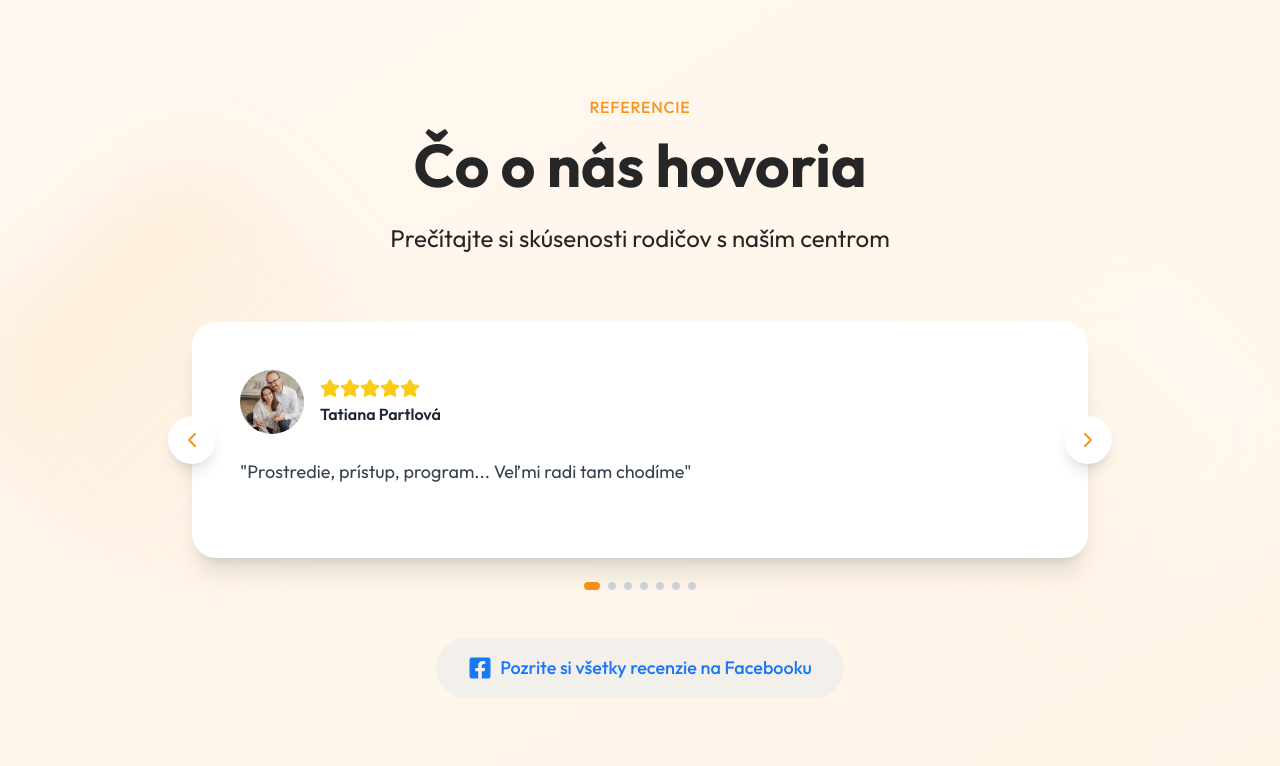
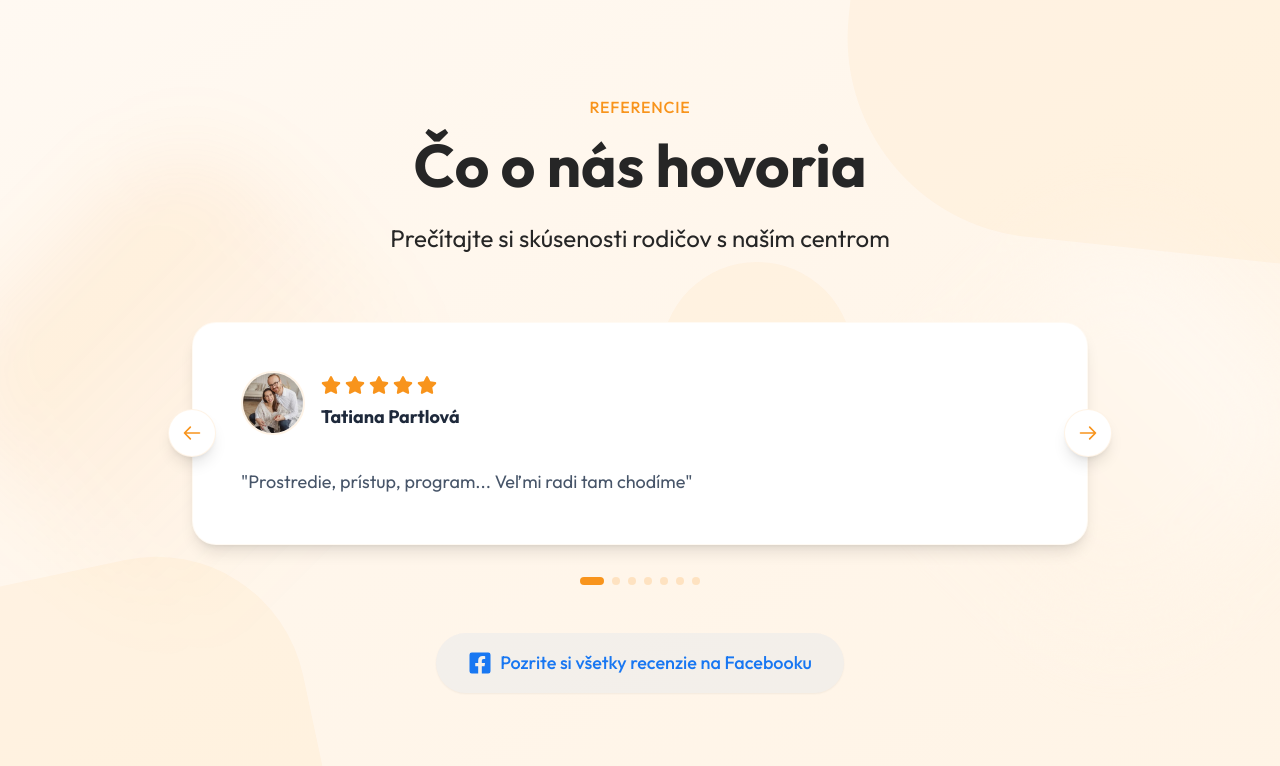
Before and after one commit to martinpagac01/mamioaza, a Next.js app in the folder mamioaza_web/: page / in a window 1280 px wide. Shown: the part 1494-2260 px from the top of the page. Built offline with nearby package versions, Linux system fonts and the light colour scheme.

Commit message:
feat: improve testimonials section design and FAQ clickability

```diff
--- a/mamioaza_web/src/components/layout/Header.tsx
+++ b/mamioaza_web/src/components/layout/Header.tsx
@@ -33,8 +33,11 @@ export default function Header() {
         <div className="container mx-auto px-4">
           <div className="flex items-center justify-between h-20">
             {/* Brand Logo */}
-            <Link href="/" className="flex items-center">
+            <Link href="/" className="flex items-center relative">
               <span className="text-2xl font-bold text-primary">MAMI-OÁZA</span>
+              <span className="absolute -top-3 -right-16 bg-primary/10 text-primary text-xs px-2 py-1 rounded-full font-medium">
+                Zlaté Moravce
+              </span>
             </Link>
 
             {/* Center Navigation */}
--- a/mamioaza_web/src/components/ui/sections/FAQ.tsx
+++ b/mamioaza_web/src/components/ui/sections/FAQ.tsx
@@ -2,7 +2,6 @@
 
 import { useState } from 'react';
 import { motion } from 'framer-motion';
-import { FiPlus, FiMinus } from 'react-icons/fi';
 
 export default function FAQ() {
   const faqs = [
@@ -76,12 +75,13 @@ export default function FAQ() {
                 className="bg-white rounded-2xl shadow-sm overflow-hidden"
               >
                 <button
-                  className="w-full px-8 py-6 text-left flex justify-between items-center hover:bg-primary/5 transition-colors duration-300"
                   onClick={() => setOpenIndex(openIndex === index ? null : index)}
+                  className="w-full text-left relative block z-10"
                 >
-                  <span className="font-bold text-[#1E293B] group-hover:text-primary transition-colors duration-300">{faq.question}</span>
+                  <div className="w-full px-8 py-6 flex justify-between items-center transition-all duration-300 cursor-pointer group">
+                    <span className="font-bold text-[#1E293B] pointer-events-none group-hover:text-primary transition-colors duration-300">{faq.question}</span>
                     <svg
-                    className={`w-6 h-6 transform transition-transform text-primary ${openIndex === index ? 'rotate-180' : ''}`}
+                      className={`w-6 h-6 transform transition-all duration-300 text-primary ${openIndex === index ? 'rotate-180' : ''} pointer-events-none`}
                       fill="none"
                       stroke="currentColor"
                       viewBox="0 0 24 24"
@@ -93,11 +93,18 @@ export default function FAQ() {
                         d="M19 9l-7 7-7-7"
                       />
                     </svg>
+                  </div>
                 </button>
                 {openIndex === index && (
-                  <div className="px-8 pb-6">
+                  <motion.div
+                    initial={{ opacity: 0, height: 0 }}
+                    animate={{ opacity: 1, height: "auto" }}
+                    exit={{ opacity: 0, height: 0 }}
+                    transition={{ duration: 0.3 }}
+                    className="px-8 pb-6"
+                  >
                     <p className="text-[#475569]">{faq.answer}</p>
-                  </div>
+                  </motion.div>
                 )}
               </motion.div>
             ))}
--- a/mamioaza_web/src/components/ui/sections/Reviews.tsx
+++ b/mamioaza_web/src/components/ui/sections/Reviews.tsx
@@ -5,7 +5,7 @@ import Image from 'next/image';
 import Link from 'next/link';
 import { useState } from 'react';
 import { FaFacebookSquare, FaStar } from 'react-icons/fa';
-import { FiChevronLeft, FiChevronRight } from 'react-icons/fi';
+import { HiOutlineArrowLeft, HiOutlineArrowRight } from 'react-icons/hi';
 
 const reviews = [
   {
@@ -75,15 +75,22 @@ export default function Reviews() {
   };
 
   return (
-    <section className="py-24">
-      <div className="container mx-auto px-4">
+    <section className="py-24 bg-neutral-cool overflow-hidden relative">
+      {/* Playful background shapes */}
+      <div className="absolute inset-0">
+        <div className="absolute -top-1/3 -right-1/3 w-2/3 h-2/3 bg-primary/5 rounded-[200px] transform rotate-6"></div>
+        <div className="absolute -bottom-1/4 -left-1/4 w-1/2 h-1/2 bg-primary/5 rounded-[150px] transform -rotate-12"></div>
+        <div className="absolute top-1/3 right-1/3 w-48 h-48 bg-primary/5 rounded-full"></div>
+      </div>
+
+      <div className="container mx-auto px-4 relative">
         <div className="max-w-7xl mx-auto">
           {/* Section header */}
           <div className="text-center mb-16">
             <motion.span
               initial={{ opacity: 0, y: 20 }}
               whileInView={{ opacity: 1, y: 0 }}
-              className="inline-block text-[#F8941C] uppercase tracking-wider font-medium mb-4"
+              className="inline-block text-primary uppercase tracking-wider font-medium mb-4"
             >
               REFERENCIE
             </motion.span>
@@ -114,10 +121,10 @@ export default function Reviews() {
                 animate={{ opacity: 1, x: 0 }}
                 exit={{ opacity: 0, x: -100 }}
                 transition={{ duration: 0.5 }}
-                className="bg-white rounded-3xl shadow-xl p-8 md:p-12"
+                className="bg-white rounded-3xl shadow-lg p-8 md:p-12 border border-primary/5"
               >
-                <div className="flex items-center gap-4 mb-6">
-                  <div className="relative w-16 h-16 rounded-full overflow-hidden flex-shrink-0">
+                <div className="flex items-center gap-4 mb-8">
+                  <div className="relative w-16 h-16 rounded-full overflow-hidden flex-shrink-0 border-2 border-primary/10">
                     <Image
                       src={reviews[currentIndex].photo}
                       alt={reviews[currentIndex].author}
@@ -126,18 +133,18 @@ export default function Reviews() {
                     />
                   </div>
                   <div>
-                    <div className="flex items-center mb-1">
+                    <div className="flex items-center gap-1 mb-2">
                       {[...Array(reviews[currentIndex].rating)].map((_, i) => (
-                        <FaStar key={i} className="w-5 h-5 text-yellow-400" />
+                        <FaStar key={i} className="w-5 h-5 text-primary" />
                       ))}
                     </div>
-                    <h3 className="font-semibold text-gray-800">
+                    <h3 className="font-bold text-[#1E293B] text-lg">
                       {reviews[currentIndex].author}
                     </h3>
                   </div>
                 </div>
 
-                <p className="text-gray-700 text-lg mb-6">
+                <p className="text-[#475569] text-lg leading-relaxed">
                   "{reviews[currentIndex].text}"
                 </p>
               </motion.div>
@@ -146,29 +153,29 @@ export default function Reviews() {
               <div className="absolute top-1/2 -translate-y-1/2 left-0 right-0 flex justify-between pointer-events-none">
                 <button
                   onClick={prevReview}
-                  className="transform -translate-x-1/2 w-12 h-12 rounded-full bg-white shadow-lg flex items-center justify-center text-primary hover:text-primary-dark transition-colors pointer-events-auto"
+                  className="transform -translate-x-6 w-12 h-12 rounded-full bg-white shadow-lg flex items-center justify-center text-primary hover:text-white hover:bg-primary transition-all duration-300 pointer-events-auto border border-primary/10"
                   aria-label="Previous review"
                 >
-                  <FiChevronLeft className="w-6 h-6" />
+                  <HiOutlineArrowLeft className="w-5 h-5" />
                 </button>
                 <button
                   onClick={nextReview}
-                  className="transform translate-x-1/2 w-12 h-12 rounded-full bg-white shadow-lg flex items-center justify-center text-primary hover:text-primary-dark transition-colors pointer-events-auto"
+                  className="transform translate-x-6 w-12 h-12 rounded-full bg-white shadow-lg flex items-center justify-center text-primary hover:text-white hover:bg-primary transition-all duration-300 pointer-events-auto border border-primary/10"
                   aria-label="Next review"
                 >
-                  <FiChevronRight className="w-6 h-6" />
+                  <HiOutlineArrowRight className="w-5 h-5" />
                 </button>
               </div>
             </div>
 
             {/* Dots Indicator */}
-            <div className="flex justify-center space-x-2 mt-6">
+            <div className="flex justify-center space-x-2 mt-8">
               {reviews.map((_, index) => (
                 <button
                   key={index}
                   onClick={() => setCurrentIndex(index)}
-                  className={`w-2 h-2 rounded-full transition-all ${
-                    index === currentIndex ? 'bg-primary w-4' : 'bg-gray-300'
+                  className={`w-2 h-2 rounded-full transition-all duration-300 ${
+                    index === currentIndex ? 'bg-primary w-6' : 'bg-primary/20'
                   }`}
                   aria-label={`Go to review ${index + 1}`}
                 />
@@ -180,13 +187,13 @@ export default function Reviews() {
               initial={{ opacity: 0, y: 20 }}
               whileInView={{ opacity: 1, y: 0 }}
               transition={{ delay: 0.3 }}
-              className="mt-12 text-center relative z-30"
+              className="mt-12 text-center relative"
             >
               <Link
                 href="https://www.facebook.com/mcmamioaza/reviews"
                 target="_blank"
                 rel="noopener noreferrer"
-                className="inline-flex items-center gap-2 px-8 py-4 text-lg font-medium text-[#1877F2] bg-[#1877F2]/5 hover:bg-[#1877F2]/10 rounded-full transition-all hover:-translate-y-0.5 cursor-pointer"
+                className="inline-flex items-center gap-2 px-8 py-4 text-lg font-medium text-[#1877F2] bg-[#1877F2]/5 hover:bg-[#1877F2]/10 rounded-full transition-all duration-300 hover:-translate-y-0.5 shadow-sm"
               >
                 <FaFacebookSquare className="w-6 h-6" />
                 <span>Pozrite si všetky recenzie na Facebooku</span>
```
Lines whose indentation alone changed are shown as unchanged.
